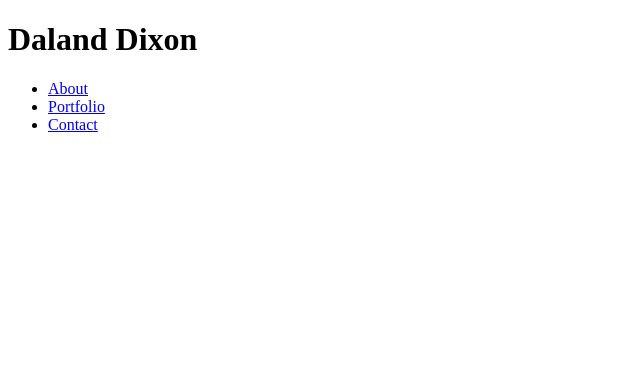
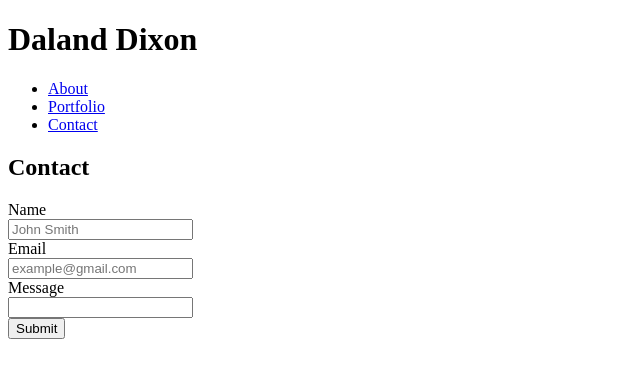
Before and after one commit to DalandV/Basic-Portfolio, a plain HTML site: page contact.html in a window 1280 px wide. Shown: the whole page, without its empty margins (0-640 px from the left). Drawn offline with Linux system fonts and the light colour scheme.

Commit message:
Added Contact Page HTML

```diff
--- a/contact.html
+++ b/contact.html
@@ -16,7 +16,16 @@
         </ul>
     </header>
     <section>
-
+        <h1>Contact</h1>
+        <form action="/action_page.php">
+            Name<br>
+            <input type="text" name="firstname" placeholder="John Smith"><br>
+            Email<br>
+            <input type="text" name="lastname" placeholder="example@gmail.com"><br>
+            Message<br>
+            <input type="text" name="firstname"><br>
+            <input type="submit" value="Submit">
+          </form>
     </section>
     <footer>
 
```
